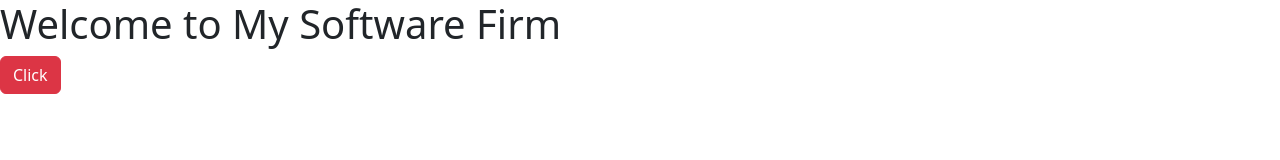
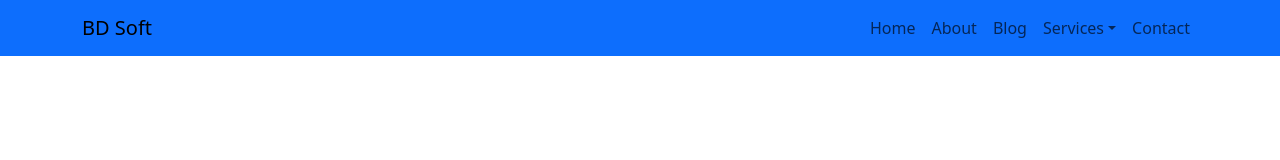
Before and after one commit to emonmahdi/practice-bootstrap-website, a plain HTML site: page index.html in a window 1280 px wide. Drawn offline with Linux system fonts and the light colour scheme.

Commit message:
navabr set

```diff
--- a/index.html
+++ b/index.html
@@ -7,8 +7,38 @@
     <link rel="stylesheet" href="css/bootstrap.min.css">
 </head>
 <body>
-    <h1>Welcome to My Software Firm</h1>
-    <button class="btn btn-danger">Click</button>
+    <header>
+        <nav class="navbar navbar-expand-md bg-primary navbar-primary">
+            <div class="container">
+                <a href="#" class="navbar-brand py-o">
+                    BD Soft
+                </a>
+                <button class="navbar-toggler" type="button" data-bs-toggle="collapse" data-bs-target="#menu">
+                    <span class="navbar-toggler-icon"></span>
+                  </button>
+                <div class="collapse navbar-collapse" id="menu">
+                    <ul class="navbar-nav ms-auto">
+                        <li id="myWatch"></li>
+                    </ul>
+                    <ul class="navbar-nav ms-auto">
+                        <li class="nav-item"><a href="index.html" class="nav-link">Home</a></li>
+                        <li class="nav-item"><a href="about.html" class="nav-link">About</a></li>
+                        <li class="nav-item"><a href="#" class="nav-link">Blog</a></li>
+                        <li class="nav-item dropdown">
+                            <a href="#" class="nav-link dropdown-toggle" data-bs-toggle="dropdown">Services</a>
+
+                            <ul class="dropdown-menu dropdown-menu-dark">
+                                <li><a href="#" class="dropdown-item">Service One.</a></li>
+                                <li><a href="#" class="dropdown-item">Service Two</a></li>
+                                <li><a href="#" class="dropdown-item">Service Three.</a></li>
+                            </ul>
+                        </li>
+                        <li class="nav-item"><a href="contact.html" class="nav-link">Contact</a></li>
+                    </ul>
+                </div>
+            </div>
+        </nav>
+    </header>
 
     <script src="js/bootstrap.bundle.min.js"></script>
 </body>
```
